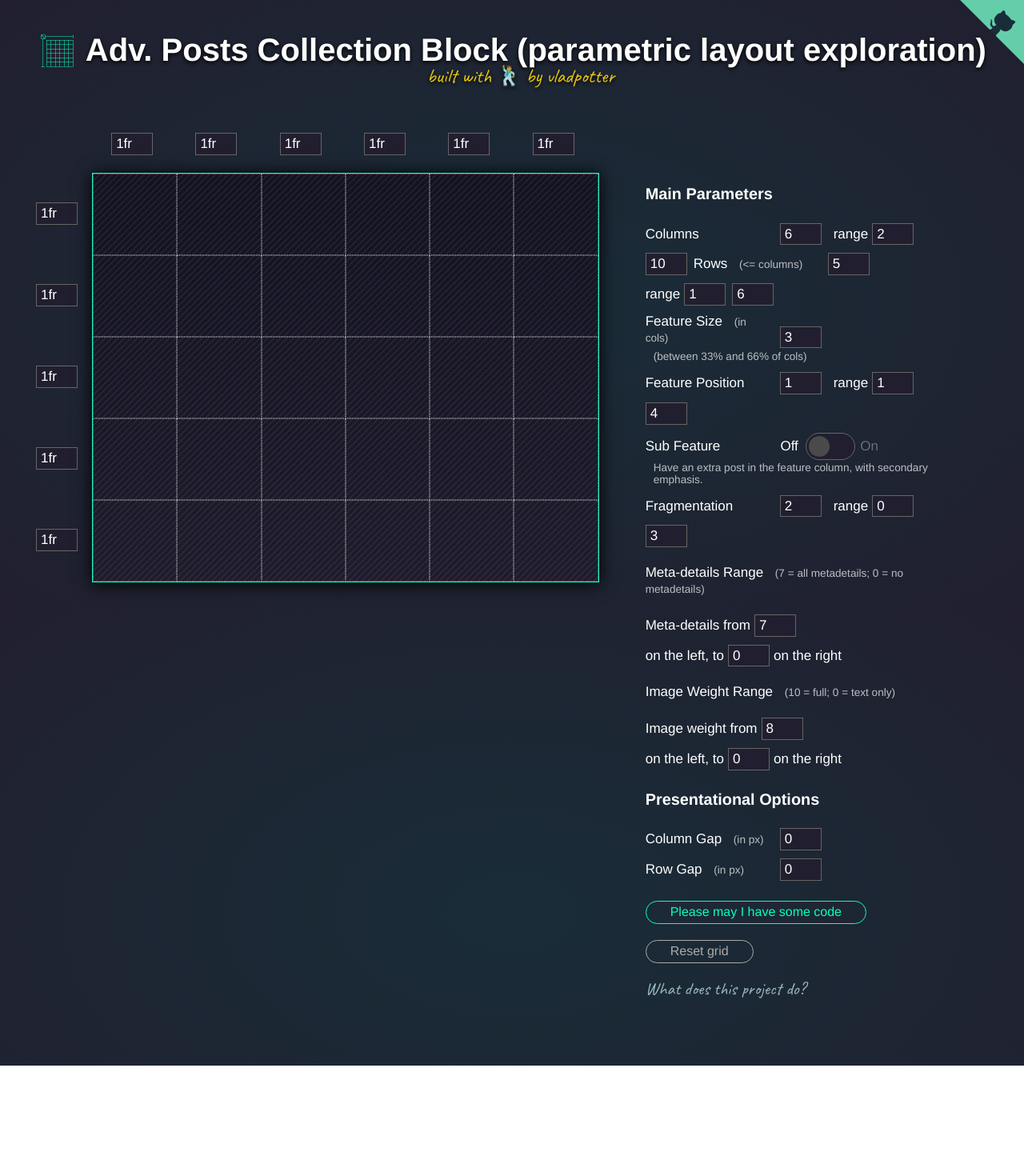
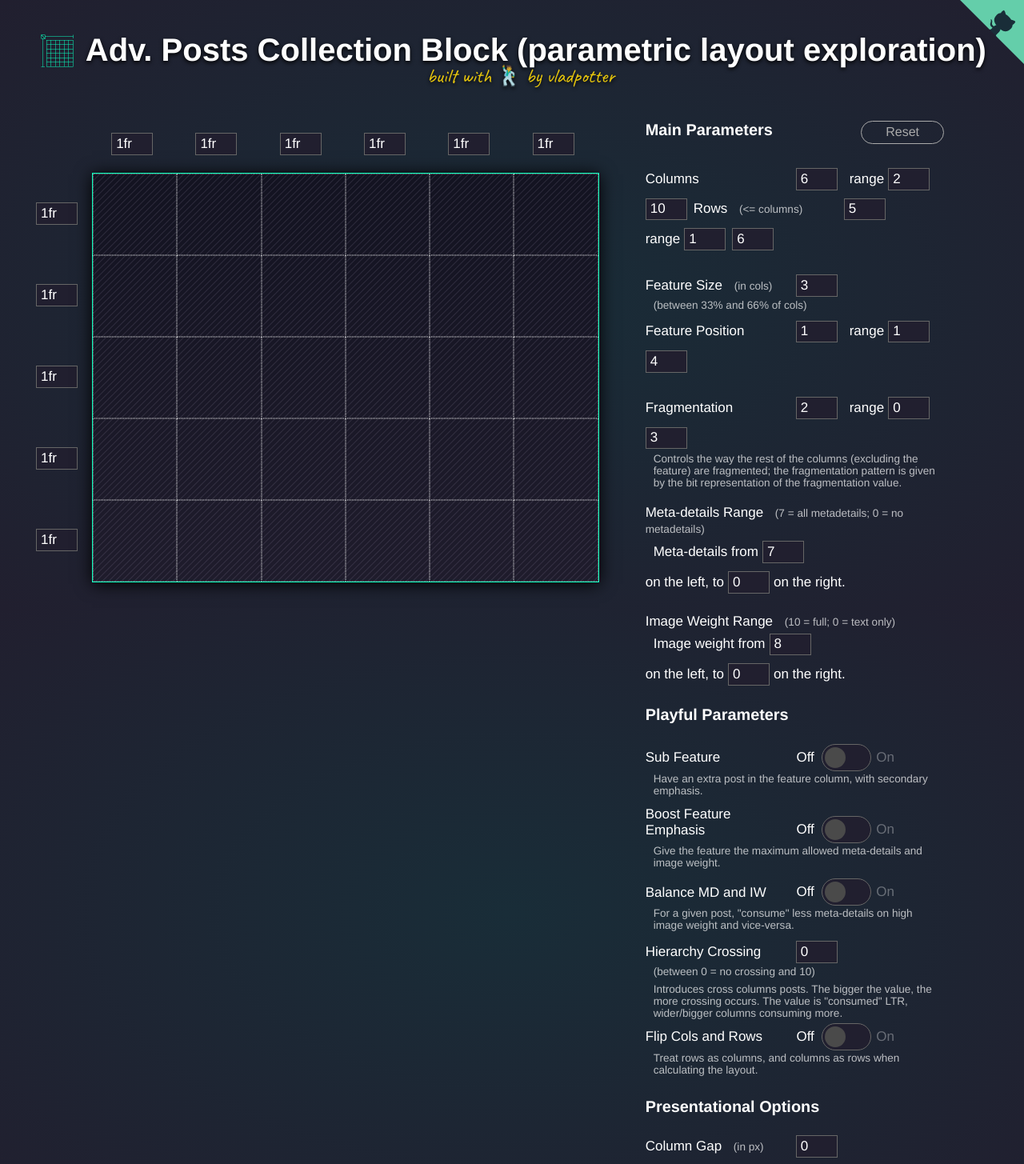
Before and after one commit to vladolaru/advanced-posts-collection-exploration, a Vue app: page / in a window 1280 px wide. Shown: the top 1455 px of the page at 80% size. Before the commit the page ends 1332 px from the top, so only its background shows below. Built offline with nearby package versions, Linux system fonts and the light colour scheme; a web font is replaced by a local one.

Commit message:
Plowing on

```diff
--- a/src/components/AppForm.vue
+++ b/src/components/AppForm.vue
@@ -1,6 +1,10 @@
 <template>
   <aside>
-    <h3>Main Parameters</h3>
+    <div class="reset-wrapper">
+      <h3 class="flush">Main Parameters</h3>
+      <button type="reset" @click="$store.commit(`resetState`);">{{ $t("form.reset") }}</button>
+    </div>
+
     <fieldset class="inline-parent">
       <label for="columns">{{ $t("form.columns") }}</label>
       <input
@@ -68,6 +72,8 @@
       >
     </fieldset>
 
+    <span class="spacer"></span>
+
     <fieldset>
       <label for="featuresize">{{ $t("form.featuresize") }} <span class="label-extra-info">{{ $t("form.featuresizeUnits") }}</span></label>
       <input
@@ -113,30 +119,8 @@
         :value="maxfeatureposition"
       >
     </fieldset>
-    <fieldset>
-      <label for="subfeature-off">{{ $t("form.subfeature") }}</label>
-      <div class="switch switch--horizontal">
-        <input
-          id="subfeature-off"
-          type="radio"
-          name="subfeature"
-          :checked="subfeature ? '':'checked'"
-          value="off"
-          @change="$store.commit(`updateSubFeature`, $event.target.value)"
-        >
-        <label for="subfeature-off">Off</label>
-        <input
-          id="subfeature-on"
-          type="radio"
-          name="subfeature"
-          :checked="subfeature ? 'checked':''"
-          value="on"
-          @change="$store.commit(`updateSubFeature`, $event.target.value)"
-        >
-        <label for="subfeature-on">On</label><span class="toggle-outside"><span class="toggle-inside"></span></span>
-      </div>
-      <label class="label-secondary">{{ $t("form.subfeatureExtra") }}</label>
-    </fieldset>
+
+    <span class="spacer"></span>
 
     <fieldset class="inline-parent">
       <label for="fragmentation">{{ $t("form.fragmentation") }}</label>
@@ -170,9 +154,12 @@
         :value="maxfragmentation"
       >
     </fieldset>
+    <p class="extra-info">{{ $t("form.fragmentationExtra") }}</p>
 
-    <p>{{ $t("form.metadetailsrange") }} <span class="extra-info">{{ $t("form.metadetailsrangeUnits") }}</span></p>
-    <fieldset class="inline">
+    <span class="spacer"></span>
+
+    <p class="label-like">{{ $t("form.metadetailsrange") }} <span class="extra-info">{{ $t("form.metadetailsrangeUnits") }}</span></p>
+    <fieldset class="inline indent">
       <label for="metadetailsleft">{{ $t("form.metadetailsleft") }}</label>
       <input
         id="metadetailsleft"
@@ -196,8 +183,10 @@
       <label for="metadetailsright">{{ $t("form.metadetailsright") }}</label>
     </fieldset>
 
-    <p>{{ $t("form.imageweightrange") }} <span class="extra-info">{{ $t("form.imageweightrangeUnits") }}</span></p>
-    <fieldset class="inline">
+    <span class="spacer"></span>
+
+    <p class="label-like">{{ $t("form.imageweightrange") }} <span class="extra-info">{{ $t("form.imageweightrangeUnits") }}</span></p>
+    <fieldset class="inline indent">
       <label for="imageweightleft">{{ $t("form.imageweightleft") }}</label>
       <input
         id="imageweightleft"
@@ -221,8 +210,124 @@
       <label for="imageweightright">{{ $t("form.imageweightright") }}</label>
     </fieldset>
 
+    <h3>Playful Parameters</h3>
+
+    <fieldset>
+      <label for="subfeature-off">{{ $t("form.subfeature") }}</label>
+      <div class="switch switch--horizontal">
+        <input
+          id="subfeature-off"
+          type="radio"
+          name="subfeature"
+          :checked="subfeature ? '':'checked'"
+          value="off"
+          @change="$store.commit(`updateSubFeature`, $event.target.value)"
+        >
+        <label for="subfeature-off">Off</label>
+        <input
+          id="subfeature-on"
+          type="radio"
+          name="subfeature"
+          :checked="subfeature ? 'checked':''"
+          value="on"
+          @change="$store.commit(`updateSubFeature`, $event.target.value)"
+        >
+        <label for="subfeature-on">On</label><span class="toggle-outside"><span class="toggle-inside"></span></span>
+      </div>
+      <label class="label-secondary">{{ $t("form.subfeatureExtra") }}</label>
+    </fieldset>
+
+    <fieldset>
+      <label for="boostfeature-off">{{ $t("form.boostfeature") }}</label>
+      <div class="switch switch--horizontal">
+        <input
+          id="boostfeature-off"
+          type="radio"
+          name="boostfeature"
+          :checked="boostfeature ? '':'checked'"
+          value="off"
+          @change="$store.commit(`updateBoostFeature`, $event.target.value)"
+        >
+        <label for="boostfeature-off">Off</label>
+        <input
+          id="boostfeature-on"
+          type="radio"
+          name="boostfeature"
+          :checked="boostfeature ? 'checked':''"
+          value="on"
+          @change="$store.commit(`updateBoostFeature`, $event.target.value)"
+        >
+        <label for="boostfeature-on">On</label><span class="toggle-outside"><span class="toggle-inside"></span></span>
+      </div>
+      <label class="label-secondary">{{ $t("form.boostfeatureExtra") }}</label>
+    </fieldset>
+
+    <fieldset>
+      <label for="balancemdandiw-off">{{ $t("form.balancemdandiw") }}</label>
+      <div class="switch switch--horizontal">
+        <input
+          id="balancemdandiw-off"
+          type="radio"
+          name="balancemdandiw"
+          :checked="balancemdandiw ? '':'checked'"
+          value="off"
+          @change="$store.commit(`updateBalanceMdAndIw`, $event.target.value)"
+        >
+        <label for="balancemdandiw-off">Off</label>
+        <input
+          id="balancemdandiw-on"
+          type="radio"
+          name="balancemdandiw"
+          :checked="balancemdandiw ? 'checked':''"
+          value="on"
+          @change="$store.commit(`updateBalanceMdAndIw`, $event.target.value)"
+        >
+        <label for="balancemdandiw-on">On</label><span class="toggle-outside"><span class="toggle-inside"></span></span>
+      </div>
+      <label class="label-secondary">{{ $t("form.balancemdandiwExtra") }}</label>
+    </fieldset>
+
+    <fieldset>
+      <label for="hierarchycrossing">{{ $t("form.hierarchycrossing") }}</label>
+      <input
+        id="hierarchycrossing"
+        type="number"
+        min="0"
+        max="10"
+        @input="$store.commit(`updateHierarchyCrossing`, $event.target.value)"
+        :value="hierarchycrossing"
+      >
+      <label class="label-secondary">{{ $t("form.hierarchycrossingUnits") }}</label>
+    </fieldset>
+    <p class="extra-info">{{ $t("form.hierarchycrossingExtra") }}</p>
+
+    <fieldset>
+      <label for="flipcolsrows-off">{{ $t("form.flipcolsrows") }}</label>
+      <div class="switch switch--horizontal">
+        <input
+          id="flipcolsrows-off"
+          type="radio"
+          name="flipcolsrows"
+          :checked="flipcolsrows ? '':'checked'"
+          value="off"
+          @change="$store.commit(`updateFlipColsRows`, $event.target.value)"
+        >
+        <label for="flipcolsrows-off">Off</label>
+        <input
+          id="flipcolsrows-on"
+          type="radio"
+          name="flipcolsrows"
+          :checked="flipcolsrows ? 'checked':''"
+          value="on"
+          @change="$store.commit(`updateFlipColsRows`, $event.target.value)"
+        >
+        <label for="flipcolsrows-on">On</label><span class="toggle-outside"><span class="toggle-inside"></span></span>
+      </div>
+      <label class="label-secondary">{{ $t("form.flipcolsrowsExtra") }}</label>
+    </fieldset>
 
     <h3>Presentational Options</h3>
+
     <fieldset>
       <label for="columngap">{{ $t("form.columngap") }} <span class="label-extra-info">{{ $t("form.units") }}</span></label>
       <input
@@ -248,7 +353,6 @@
     </fieldset>
 
     <button @click="showCodeModal = true">{{ $t("form.codebutton") }}</button>
-    <button type="reset" @click="$store.commit(`resetGrid`)">{{ $t("form.reset") }}</button>
     <app-modal v-if="showCodeModal" @close="showCodeModal = false">
       <h3 slot="header">{{ $t("modal.header.yourcode") }}</h3>
       <div slot="body">
@@ -289,10 +393,13 @@ export default {
       "columns", "mincolumns", "maxcolumns",
       "rows", "minrows", "maxrows",
       "featuresize", "minfeaturesize", "maxfeaturesize",
-      "featureposition", "minfeatureposition", "maxfeatureposition", "subfeature",
+      "featureposition", "minfeatureposition", "maxfeatureposition",
       "fragmentation", "minfragmentation", "maxfragmentation",
       "metadetailsleft", "metadetailsright",
       "imageweightleft", "imageweightright",
+
+      "subfeature", "boostfeature", "balancemdandiw",
+      "hierarchycrossing", "flipcolsrows",
       "columngap", "rowgap"])
   },
   watch: {
@@ -318,9 +425,33 @@ export default {
 
 <style lang="scss" scoped>
 aside {
-  margin: 60px 60px;
+  margin: 0 60px 60px;
   font-size: 17px;
   width: 500px;
+  position: relative;
+
+  .flush {
+    margin-top: 0;
+  }
+
+  .indent {
+    margin-left: 10px;
+  }
+
+  .reset-wrapper {
+    display: inline-block;
+    width: 100%;
+    margin-bottom: 20px;
+
+    h3 {
+      float: left;
+      margin: 0;
+    }
+    button {
+      float: right;
+      margin: 0;
+    }
+  }
 }
 
 .wat {
@@ -336,7 +467,7 @@ aside {
 @media screen and (max-width: 700px) {
   aside {
     width: 80vw;
-    margin: 100px 50px;
+    margin: 60px 50px;
   }
   button[type=reset]{
     margin-left: 20px;
--- a/src/components/AppGrid.vue
+++ b/src/components/AppGrid.vue
@@ -86,7 +86,7 @@ export default {
       "rowArr",
       "columns",
       "rows",
-      "childarea"
+      "childarea",
     ]),
     ...mapGetters(["rowTemplate", "colTemplate", "divNum"])
   },
@@ -154,7 +154,7 @@ export default {
     },
     removeChild(index) {
       this.$store.commit("removeChildren", index);
-    }
+    },
   }
 };
 </script>
--- a/src/i18n/en.json
+++ b/src/i18n/en.json
@@ -15,29 +15,39 @@
     "featuresizeExtra": "(between 33% and 66% of cols)",
     "featureposition": "Feature Position",
     "minfeatureposition": "range",
-    "subfeature": "Sub Feature",
-    "subfeatureExtra": "Have an extra post in the feature column, with secondary emphasis.",
-
     "fragmentation": "Fragmentation",
+    "fragmentationExtra": "Controls the way the rest of the columns (excluding the feature) are fragmented; the fragmentation pattern is given by the bit representation of the fragmentation value.",
     "minfragmentation": "range",
 
     "metadetailsrange": "Meta-details Range",
     "metadetailsrangeUnits": "(7 = all metadetails; 0 = no metadetails)",
     "metadetailsleft": "Meta-details from ",
     "metadetailscenter": "on the left, to ",
-    "metadetailsright": "on the right",
+    "metadetailsright": "on the right.",
 
     "imageweightrange": "Image Weight Range",
     "imageweightrangeUnits": "(10 = full; 0 = text only)",
     "imageweightleft": "Image weight from",
     "imageweightcenter": "on the left, to",
-    "imageweightright": "on the right",
+    "imageweightright": "on the right.",
+
+    "subfeature": "Sub Feature",
+    "subfeatureExtra": "Have an extra post in the feature column, with secondary emphasis.",
+    "boostfeature": "Boost Feature Emphasis",
+    "boostfeatureExtra": "Give the feature the maximum allowed meta-details and image weight.",
+    "balancemdandiw": "Balance MD and IW",
+    "balancemdandiwExtra": "For a given post, \"consume\" less meta-details on high image weight and vice-versa.",
+    "hierarchycrossing": "Hierarchy Crossing",
+    "hierarchycrossingUnits": "(between 0 = no crossing and 10)",
+    "hierarchycrossingExtra": "Introduces cross columns posts. The bigger the value, the more crossing occurs. The value is \"consumed\" LTR, wider/bigger columns consuming more.",
+    "flipcolsrows": "Flip Cols and Rows",
+    "flipcolsrowsExtra": "Treat rows as columns, and columns as rows when calculating the layout.",
 
     "columngap": "Column Gap",
     "rowgap": "Row Gap",
     "codebutton": "Please may I have some code",
     "project": "What does this project do?",
-    "reset": "Reset grid",
+    "reset": "Reset",
     "units": "(in px)"
   },
   "modal": {
--- a/src/store.js
+++ b/src/store.js
@@ -4,8 +4,8 @@ import { groupRepeatedUnits, createRepetition } from "./utils/repetition";
 
 Vue.use(Vuex);
 
-export default new Vuex.Store({
-  state: {
+const getDefaultState = () => {
+  return {
     columns: 6,
     mincolumns: 2,
     maxcolumns: 10,
@@ -21,7 +21,6 @@ export default new Vuex.Store({
     featureposition: 1,
     minfeatureposition: 1,
     maxfeatureposition: 4,
-    subfeature: false,
 
     fragmentation: 2,
     minfragmentation: 0,
@@ -33,12 +32,25 @@ export default new Vuex.Store({
     imageweightleft: 8,
     imageweightright: 0,
 
+    subfeature: false,
+    boostfeature: false,
+    balancemdandiw: false,
+
+    hierarchycrossing: 0,
+    flipcolsrows: false,
+
     columngap: 0,
     rowgap: 0,
-    colArr: [],
-    rowArr: [],
-    childarea: []
-  },
+    colArr: [{"unit":"1fr"},{"unit":"1fr"},{"unit":"1fr"},{"unit":"1fr"},{"unit":"1fr"},{"unit":"1fr"}],
+    rowArr: [{"unit":"1fr"},{"unit":"1fr"},{"unit":"1fr"},{"unit":"1fr"},{"unit":"1fr"}],
+    childarea: [],
+
+    gridkey: 0, // Used for forcing-reset the grid.
+  }
+}
+
+export default new Vuex.Store({
+  state: getDefaultState(),
   getters: {
     colTemplate(state) {
       const unitGroups = groupRepeatedUnits(state.colArr);
@@ -68,14 +80,16 @@ export default new Vuex.Store({
             state[stateKey] = JSON.parse(queryParams.get(stateKey))
           }
         }
-      } else {
-          createArr(state.columns, state.colArr);
-          createArr(state.rows, state.rowArr);
       }
     },
     adjustArr(state, payload) {
       let newVal = Math.max(Number(payload.newVal), 0),
         oldVal = Math.max(Number(payload.oldVal), 0);
+
+      // Nothing to do if we already have everything in place.
+      if (state[payload.direction].length === newVal) {
+        return;
+      }
 
       if (newVal < oldVal) {
         // you'd think that .length would be quicker here, but it doesn't trigger the getter/computed in colTemplate etc.
@@ -190,14 +204,29 @@ export default new Vuex.Store({
       state.imageweightright = payload;
     },
 
+    updateBoostFeature(state, payload) {
+      state.boostfeature = payload === 'on';
+    },
+    updateBalanceMdAndIw(state, payload) {
+      state.balancemdandiw = payload === 'on';
+    },
+
+    updateHierarchyCrossing(state, payload) {
+      state.hierarchycrossing = payload;
+    },
+
+    updateFlipColsRows(state, payload) {
+      state.boostfeature = payload === 'on';
+    },
+
     updateColumnGap(state, payload) {
       state.columngap = payload;
     },
     updateRowGap(state, payload) {
       state.rowgap = payload;
     },
-    resetGrid(state, payload) {
-      state.childarea = [];
+    resetState(state, payload) {
+      Object.assign(state, getDefaultState());
     }
   }
 });
--- a/src/styles/main.scss
+++ b/src/styles/main.scss
@@ -51,7 +51,7 @@ button {
 label {
   padding-right: 18px;
   display: inline-block;
-  width: 150px;
+  width: 170px;
 
   &.label-secondary {
     opacity: .7;
@@ -73,6 +73,18 @@ label {
   font-size: 0.8em;
   width: auto;
   padding-left: 10px;
+  margin-top: 0;
+  margin-bottom: 0;
+}
+
+p.label-like {
+  margin-top: 0;
+  margin-bottom: 0;
+}
+
+.spacer {
+  display:block;
+  height: 20px;
 }
 
 input {
@@ -114,7 +126,7 @@ button {
   border-radius: 1000px;
   border: 1px solid $teal;
   font-size: 16px;
-  margin: 20px 0 0;
+  margin: 20px 20px 0 0;
   cursor: pointer;
   transition: 0.35s all;
 
```
